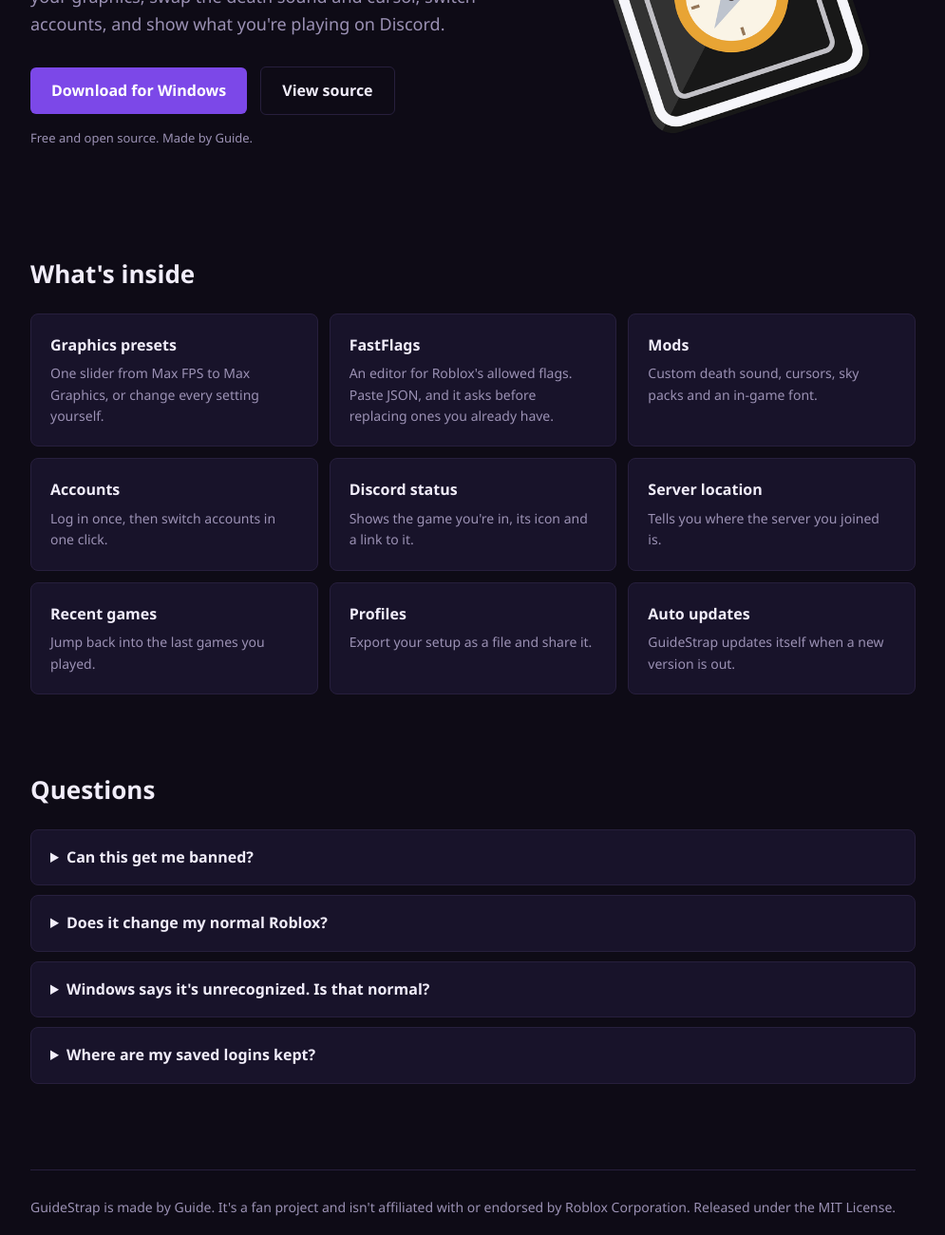
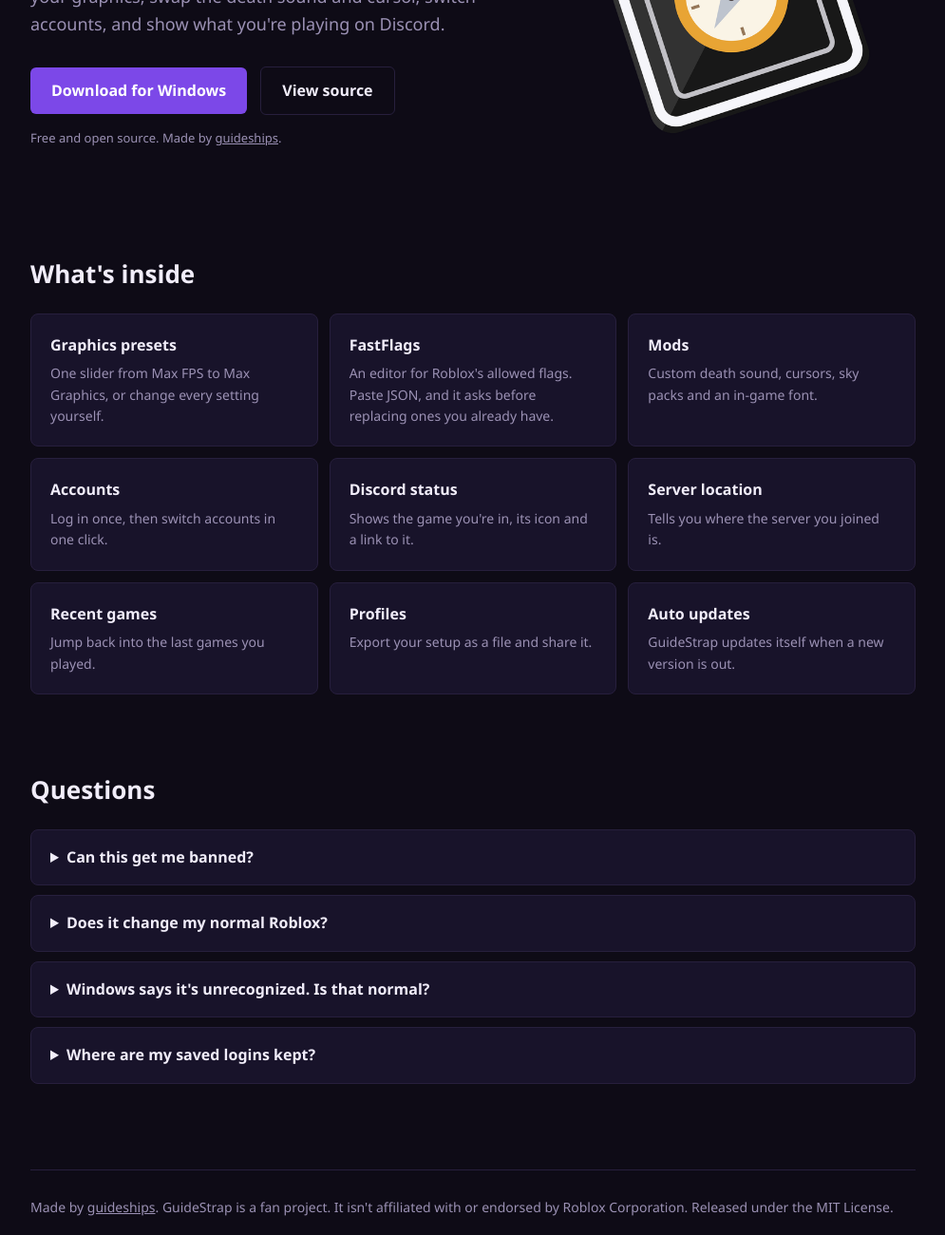
Before and after one commit to guideships/GuideStrap, a plain HTML site: page docs/index.html in a window 1280 px wide. Shown: the part 300-1600 px from the top of the page at 95% size, without its empty margins (142-1137 px from the left). Drawn offline with Linux system fonts and the light colour scheme.

Commit message:
Website and README: Made by guideships

```diff
--- a/docs/index.html
+++ b/docs/index.html
@@ -72,7 +72,7 @@
       <p>GuideStrap is a launcher for Roblox on Windows. Pick your graphics, swap the death sound and cursor, switch accounts, and show what you're playing on Discord.</p>
       <a class="btn primary" href="https://github.com/guideships/GuideStrap/releases/latest">Download for Windows</a>
       <a class="btn ghost" href="https://github.com/guideships/GuideStrap">View source</a>
-      <div class="small">Free and open source. Made by Guide.</div>
+      <div class="small">Free and open source. Made by <a href="https://github.com/guideships">guideships</a>.</div>
     </div>
     <img src="logo.png" alt="GuideStrap logo">
   </div>
@@ -113,7 +113,7 @@
   </section>
 
   <footer>
-    GuideStrap is made by Guide. It's a fan project and isn't affiliated with or endorsed by Roblox Corporation.
+    Made by <a href="https://github.com/guideships">guideships</a>. GuideStrap is a fan project. It isn't affiliated with or endorsed by Roblox Corporation.
     Released under the MIT License.
   </footer>
 </div>
```
Also changed, not shown: 1 other file.
